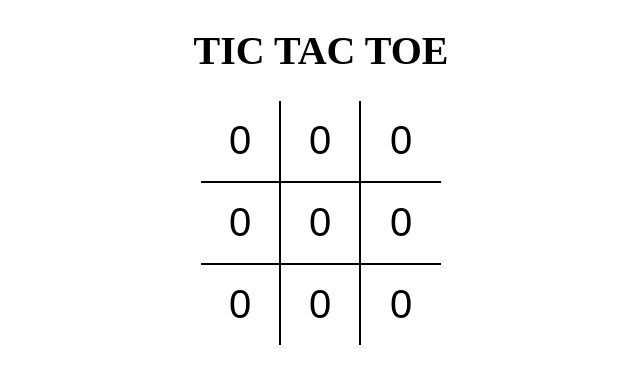
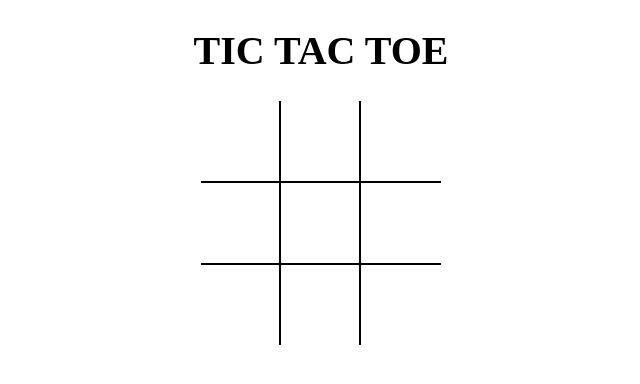
Before and after one commit to Deepak-Kumar-Yadav/tictactoe, a React (Vite) app: page / in a window 1280 px wide. Shown: the top 384 px of the page, without its empty margins (319-959 px from the left). Built offline with nearby package versions, Linux system fonts and the light colour scheme.

Commit message:
added the logic to the game

```diff
--- a/src/Components/Board.jsx
+++ b/src/Components/Board.jsx
@@ -1,23 +1,82 @@
-import React from 'react';
+import React, { useState } from 'react';
 import Square from './Square';
 
 export default function Board() {
+  const [board, setBoard] = useState(Array(9).fill(null));
+  const [isNext, setIsNext] = useState(false);
+  const handlingClick = position => {
+    if (board[position]) {
+      return;
+    }
+    setBoard(preVal => {
+      return preVal.map((val, pos) => {
+        const res = position === pos ? (isNext ? 'X' : 'O') : val;
+        return res;
+      });
+    });
+    setIsNext(previous => !previous);
+  };
   return (
     <div className="board">
       <div className="board-row">
-        <Square value={0} />
-        <Square value={0} />
-        <Square value={0} />
+        <Square
+          value={board[0]}
+          onClick={() => {
+            handlingClick(0);
+          }}
+        />
+        <Square
+          value={board[1]}
+          onClick={() => {
+            handlingClick(1);
+          }}
+        />
+        <Square
+          value={board[2]}
+          onClick={() => {
+            handlingClick(2);
+          }}
+        />
       </div>
       <div className="board-row">
-        <Square value={0} />
-        <Square value={0} />
-        <Square value={0} />
+        <Square
+          value={board[3]}
+          onClick={() => {
+            handlingClick(3);
+          }}
+        />
+        <Square
+          value={board[4]}
+          onClick={() => {
+            handlingClick(4);
+          }}
+        />
+        <Square
+          value={board[5]}
+          onClick={() => {
+            handlingClick(5);
+          }}
+        />
       </div>
       <div className="board-row">
-        <Square value={0} />
-        <Square value={0} />
-        <Square value={0} />
+        <Square
+          value={board[6]}
+          onClick={() => {
+            handlingClick(6);
+          }}
+        />
+        <Square
+          value={board[7]}
+          onClick={() => {
+            handlingClick(7);
+          }}
+        />
+        <Square
+          value={board[8]}
+          onClick={() => {
+            handlingClick(8);
+          }}
+        />
       </div>
     </div>
   );
--- a/src/Components/Square.jsx
+++ b/src/Components/Square.jsx
@@ -1,9 +1,10 @@
 import React from 'react';
 
-export default function Square({ value }) {
+export default function Square({ value, onClick }) {
+  const handleSquareClick = () => {};
   return (
     <>
-      <button type="button" className="square">
+      <button type="button" className="square" onClick={onClick}>
         {value}
       </button>
     </>
```
